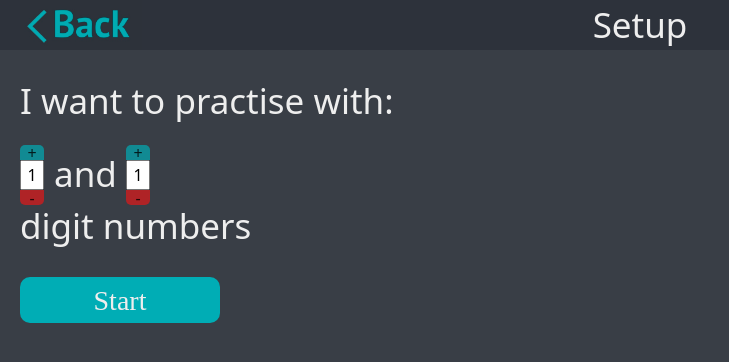
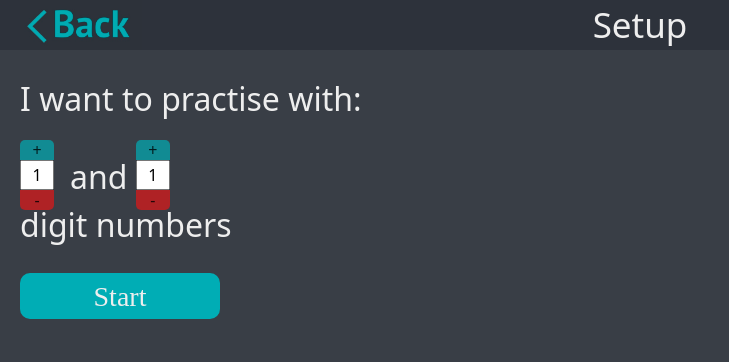
Before and after one commit to ViktorKuzmanov/Get-Numerate-App, a PHP site: page /setupGame.html in a window 1280 px wide. Shown: the top 362 px of the page, without its empty margins (0-729 px from the left). Run offline with PHP 8.4, Linux system fonts and the light colour scheme.

Commit message:
add space and increase size of buttons

```diff
--- a/css/setupGame.css
+++ b/css/setupGame.css
@@ -35,7 +35,7 @@ body {
 }
 
 #flexContainer .header {
-  font-size: 35px;
+  font-size: 32px;
   margin-top: 25px;
 }
 
@@ -58,7 +58,7 @@ body {
 }
 
 #flexContainer .header input {
-  width: 24px;
+  width: 34px;
   box-sizing: border-box;
   display: block;
   text-align: center;
@@ -67,8 +67,8 @@ body {
 }
 
 #flexContainer .header button {
-  width: 24px;
-  height: 15px;
+  width: 34px;
+  height: 20px;
   font-size: 16px;
   display: block;
   line-height: 15px;
--- a/scss/setupGame.scss
+++ b/scss/setupGame.scss
@@ -15,7 +15,7 @@ body {
 #flexContainer {
     margin-left: 20px;
     .header {
-        font-size: 35px;
+        font-size: 32px;
         margin-top: 25px;
         p {
             margin-bottom: 0;
@@ -34,7 +34,7 @@ body {
             top: 17px;
         }
         input {
-            width: 24px;
+            width: 34px;
             box-sizing: border-box;
             display: block;
             text-align: center;
@@ -43,8 +43,8 @@ body {
         }
 
         button {
-            width: 24px;
-            height: 15px;
+            width: 34px;
+            height: 20px;
             font-size: 16px;
             display: block;
             line-height: 15px;
--- a/setupGame.html
+++ b/setupGame.html
@@ -21,7 +21,7 @@
 					<input id="firstNumDigit" type="text" value="1" />
 					<button id="subtractButton" onclick="digitButtonTapped('firstNumDigit', '-')">-</button>
 				</span>
-				and
+				&nbsp and
 				<span>
 					<button id="addButton" onclick="digitButtonTapped('firstNumDigit','+')">+</button>
 					<input id="secondNumDigit" type="text" value="1" />
```
